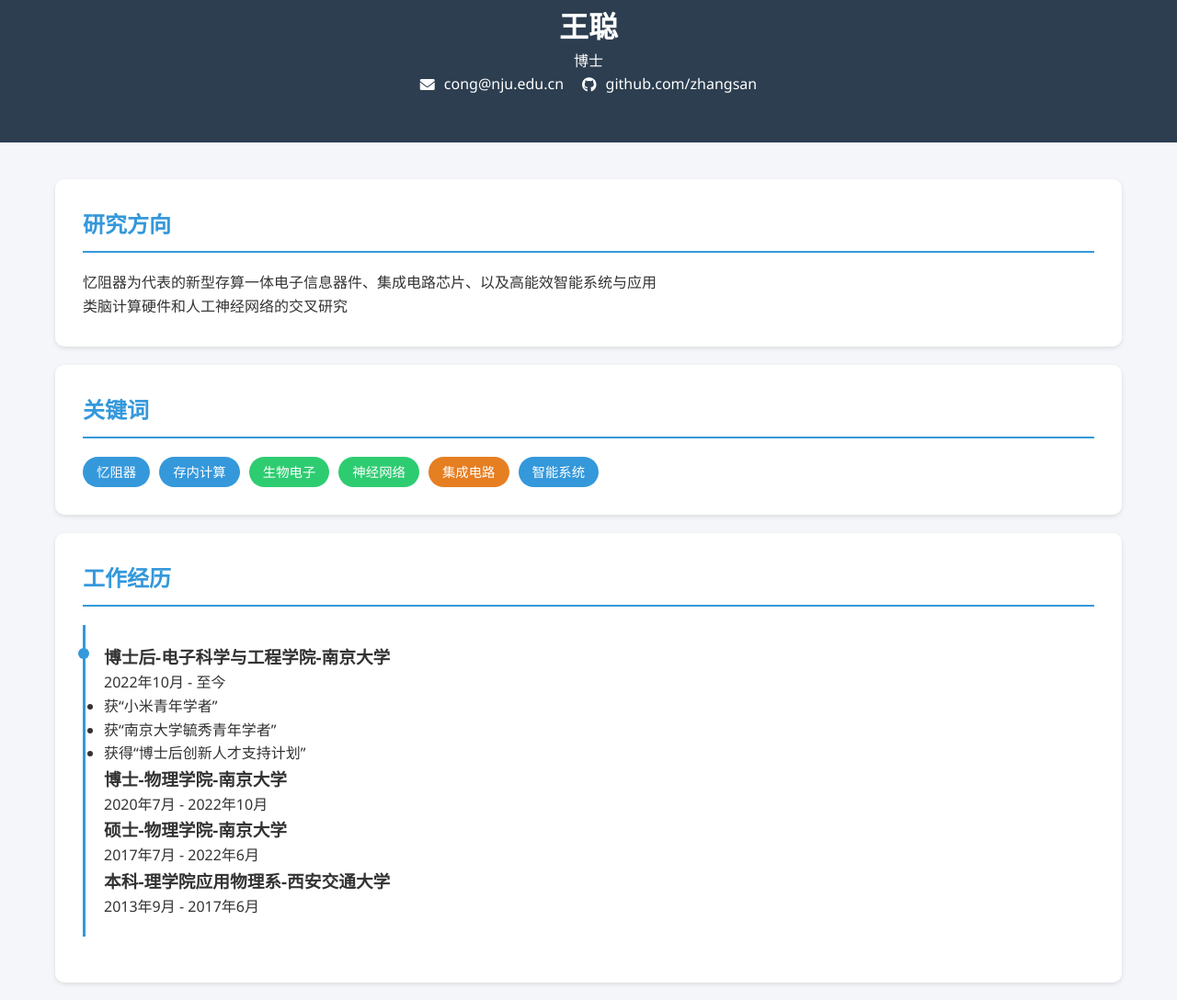
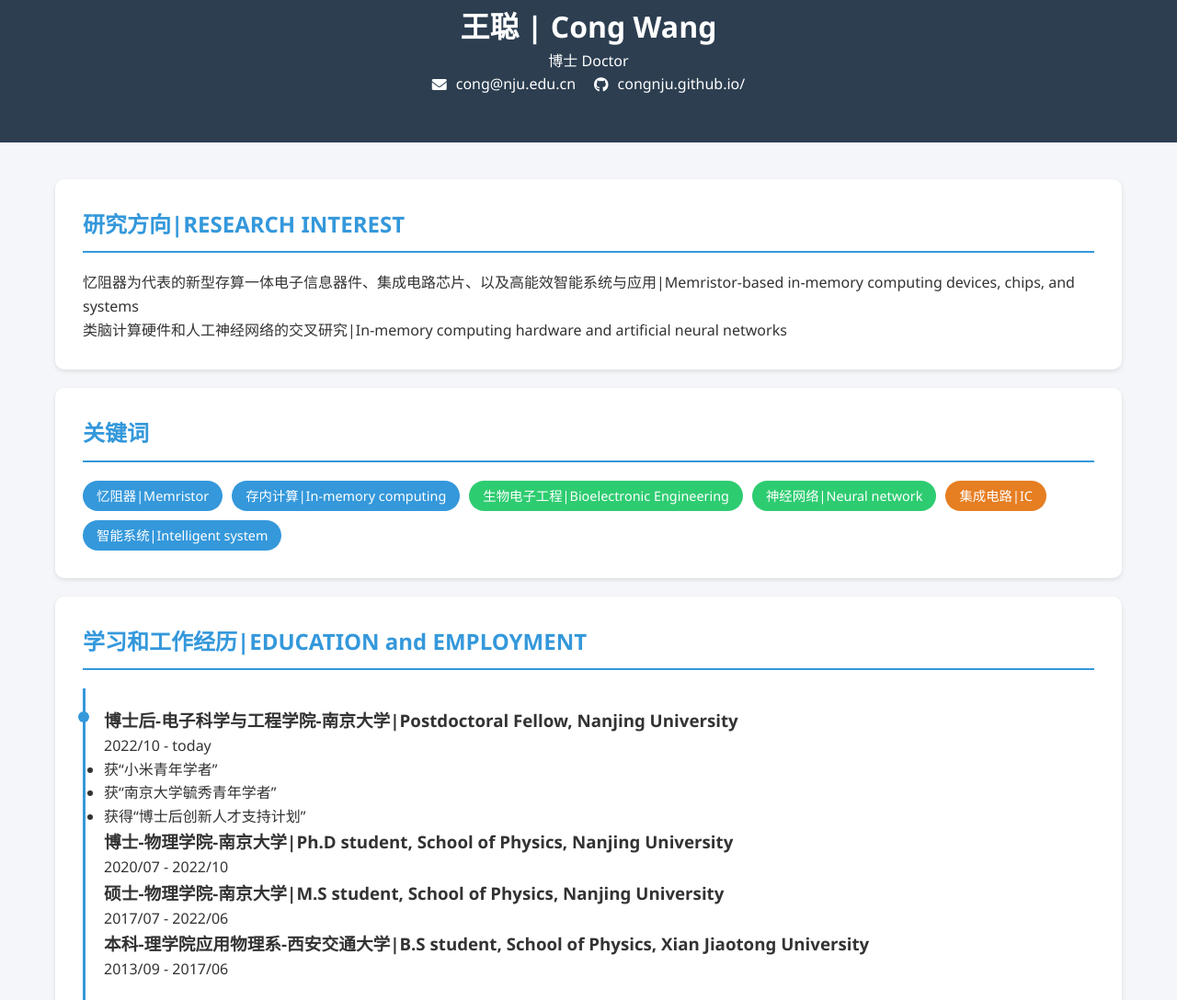
Before and after one commit to CongNJU/CongNJU.github.io, a plain HTML site: page index.html in a window 1280 px wide. Shown: the part 225-1313 px from the top of the page at 92% size. Drawn offline with Linux system fonts and the light colour scheme.

Commit message:
Update index.html

```diff
--- a/index.html
+++ b/index.html
@@ -3,7 +3,7 @@
 <head>
     <meta charset="UTF-8">
     <meta name="viewport" content="width=device-width, initial-scale=1.0">
-    <title>王聪 | Cong Wang</title>
+    <title>王聪Curriculum Vitae</title>
     <link rel="stylesheet" href="https://cdnjs.cloudflare.com/ajax/libs/font-awesome/6.0.0/css/all.min.css">
     <style>
         :root {
@@ -126,8 +126,8 @@
 <body>
     <header>
         <img src="your-avatar.jpg" alt="王聪" class="avatar">
-        <h1>王聪</h1>
-        <p>博士</p>
+        <h1>王聪 | Cong Wang</h1>
+        <p>博士 Doctor</p>
         <div class="contact-info mt-20">
             <div class="contact-item">
                 <i class="fas fa-envelope"></i>
@@ -135,47 +135,47 @@
             </div>
             <div class="contact-item">
                 <i class="fab fa-github"></i>
-                github.com/zhangsan
+                congnju.github.io/
             </div>
         </div>
     </header>
 
     <div class="container">
         <section>
-            <h2>研究方向</h2>
-            <p>忆阻器为代表的新型存算一体电子信息器件、集成电路芯片、以及高能效智能系统与应用</p>
-            <p>类脑计算硬件和人工神经网络的交叉研究</p>
+            <h2>研究方向|RESEARCH INTEREST</h2>
+            <p>忆阻器为代表的新型存算一体电子信息器件、集成电路芯片、以及高能效智能系统与应用|Memristor-based in-memory computing devices, chips, and systems</p>
+            <p>类脑计算硬件和人工神经网络的交叉研究|In-memory computing hardware and artificial neural networks</p>
         </section>
 
         <section>
             <h2>关键词</h2>
             <div class="skills">
-                <span class="skill-tag">忆阻器</span>
-                <span class="skill-tag">存内计算</span>
-                <span class="skill-tag">生物电子</span>
-                <span class="skill-tag">神经网络</span>
-                <span class="skill-tag">集成电路</span>
-                <span class="skill-tag">智能系统</span>
+                <span class="skill-tag">忆阻器|Memristor</span>
+                <span class="skill-tag">存内计算|In-memory computing</span>
+                <span class="skill-tag">生物电子工程|Bioelectronic Engineering</span>
+                <span class="skill-tag">神经网络|Neural network</span>
+                <span class="skill-tag">集成电路|IC</span>
+                <span class="skill-tag">智能系统|Intelligent system</span>
             </div>
         </section>
 
         <section>
-            <h2>工作经历</h2>
+            <h2>学习和工作经历|EDUCATION and EMPLOYMENT</h2>
             <div class="timeline">
                 <div class="timeline-item">
-                    <h3>博士后-电子科学与工程学院-南京大学</h3>
-                    <p class="text-muted">2022年10月 - 至今</p>
+                    <h3>博士后-电子科学与工程学院-南京大学|Postdoctoral Fellow, Nanjing University</h3>
+                    <p class="text-muted">2022/10 - today</p>
                     <ul>
                         <li>获“小米青年学者”</li>
                         <li>获“南京大学毓秀青年学者”</li>
                         <li>获得“博士后创新人才支持计划”</li>
                     </ul>
-                    <h3>博士-物理学院-南京大学</h3>
-                    <p class="text-muted">2020年7月 - 2022年10月</p>
-                    <h3>硕士-物理学院-南京大学</h3>
-                    <p class="text-muted">2017年7月 - 2022年6月</p>
-                    <h3>本科-理学院应用物理系-西安交通大学</h3>
-                    <p class="text-muted">2013年9月 - 2017年6月</p>
+                    <h3>博士-物理学院-南京大学|Ph.D student, School of Physics, Nanjing University</h3>
+                    <p class="text-muted">2020/07 - 2022/10</p>
+                    <h3>硕士-物理学院-南京大学|M.S student, School of Physics, Nanjing University</h3>
+                    <p class="text-muted">2017/07 - 2022/06</p>
+                    <h3>本科-理学院应用物理系-西安交通大学|B.S student, School of Physics, Xian Jiaotong University</h3>
+                    <p class="text-muted">2013/09 - 2017/06</p>
                 </div>
 
             </div>
```
